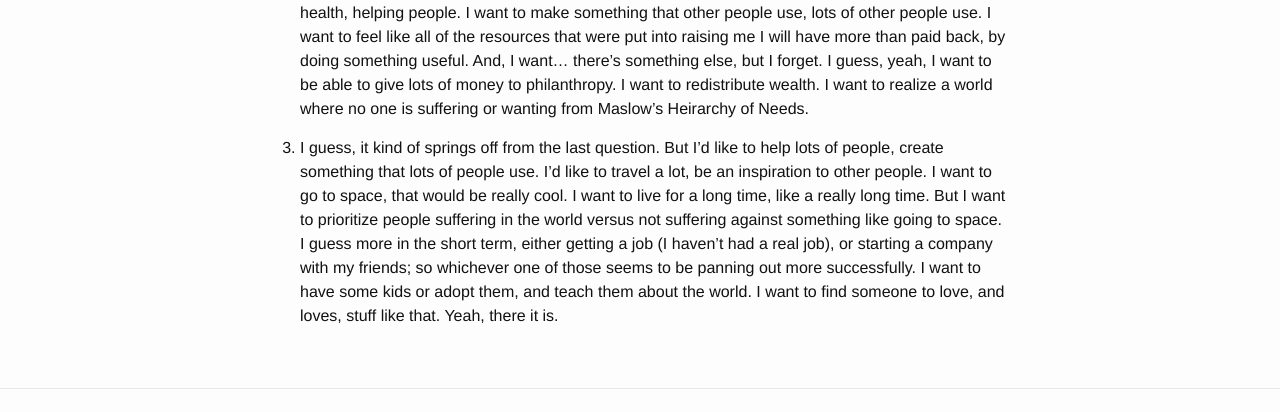
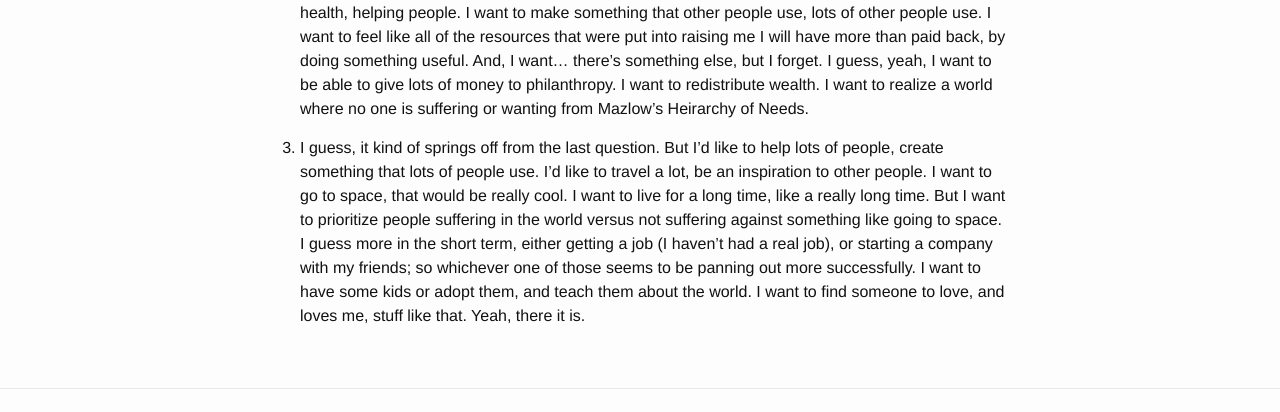
Before and after one commit to umdperspectives/umdperspectives.github.io, a Jekyll site: the page built from _posts/2015-02-16-000014.markdown, in a window 1280 px wide. Shown: the part 526-938 px from the top of the page. Built offline with Jekyll 4.4.1, drawn with Linux system fonts in a browser that asks for light colours; some of the changed text lies outside the part shown.

```diff
--- a/_posts/2015-02-16-000014.markdown
+++ b/_posts/2015-02-16-000014.markdown
@@ -7,6 +7,6 @@ categories:
 
 1. I wrote this really cool thing the other day, let me pull it out. I came up with a good response. It reads, "It feels good to be Richard, he's a happy guy who likes learning things and seeing the world: was pretty lucky to be in charge of this one". It's a bit of a meta perspective, sort of outside of the body, but yeah. I see the world as this big place with different things that can be inspiring in different ways. It's just like this sort of buffet of getting to try out all sorts of activities and experiences. My perspective is pretty cosmological. I see myself as this tiny little thing on this medium sized rock in this huge boundless space. This sort of mentality calms me down and destresses me. It's really cool to be like, stealing a quote, "the universe being aware of itself". I like working really hard, committing to something, that makes me feel really good. I want to change the world, find the best way to impact the most people by doing things.
 
-2. Um, I would be successful if I've been able to okay... well there's a bunch of differnt things. If I could be a mentor in some aspect, there's some success. This is gonna sound bad, but A, I want to be happy with myself. That's a really big thing, and it encompasses all of these different aspects, like health, helping people. I want to make something that other people use, lots of other people use. I want to feel like all of the resources that were put into raising me I will have more than paid back, by doing something useful. And, I want... there's something else, but I forget. I guess, yeah, I want to be able to give lots of money to philanthropy. I want to redistribute wealth. I want to realize a world where no one is suffering or wanting from Maslow's Heirarchy of Needs.
+2. Um, I would be successful if I've been able to okay... well there's a bunch of differnt things. If I could be a mentor in some aspect, there's some success. This is gonna sound bad, but A, I want to be happy with myself. That's a really big thing, and it encompasses all of these different aspects, like health, helping people. I want to make something that other people use, lots of other people use. I want to feel like all of the resources that were put into raising me I will have more than paid back, by doing something useful. And, I want... there's something else, but I forget. I guess, yeah, I want to be able to give lots of money to philanthropy. I want to redistribute wealth. I want to realize a world where no one is suffering or wanting from Mazlow's Heirarchy of Needs.
 
-3. I guess, it kind of springs off from the last question. But I'd like to help lots of people, create something that lots of people use. I'd like to travel a lot, be an inspiration to other people. I want to go to space, that would be really cool. I want to live for a long time, like a really long time. But I want to prioritize people suffering in the world versus not suffering against something like going to space. I guess more in the short term, either getting a job (I haven't had a real job), or starting a company with my friends; so whichever one of those seems to be panning out more successfully. I want to have some kids or adopt them, and teach them about the world. I want to find someone to love, and loves, stuff like that. Yeah, there it is.
+3. I guess, it kind of springs off from the last question. But I'd like to help lots of people, create something that lots of people use. I'd like to travel a lot, be an inspiration to other people. I want to go to space, that would be really cool. I want to live for a long time, like a really long time. But I want to prioritize people suffering in the world versus not suffering against something like going to space. I guess more in the short term, either getting a job (I haven't had a real job), or starting a company with my friends; so whichever one of those seems to be panning out more successfully. I want to have some kids or adopt them, and teach them about the world. I want to find someone to love, and loves me, stuff like that. Yeah, there it is.
```
Also changed, not shown: favicon.ico (added), 1 other file.
